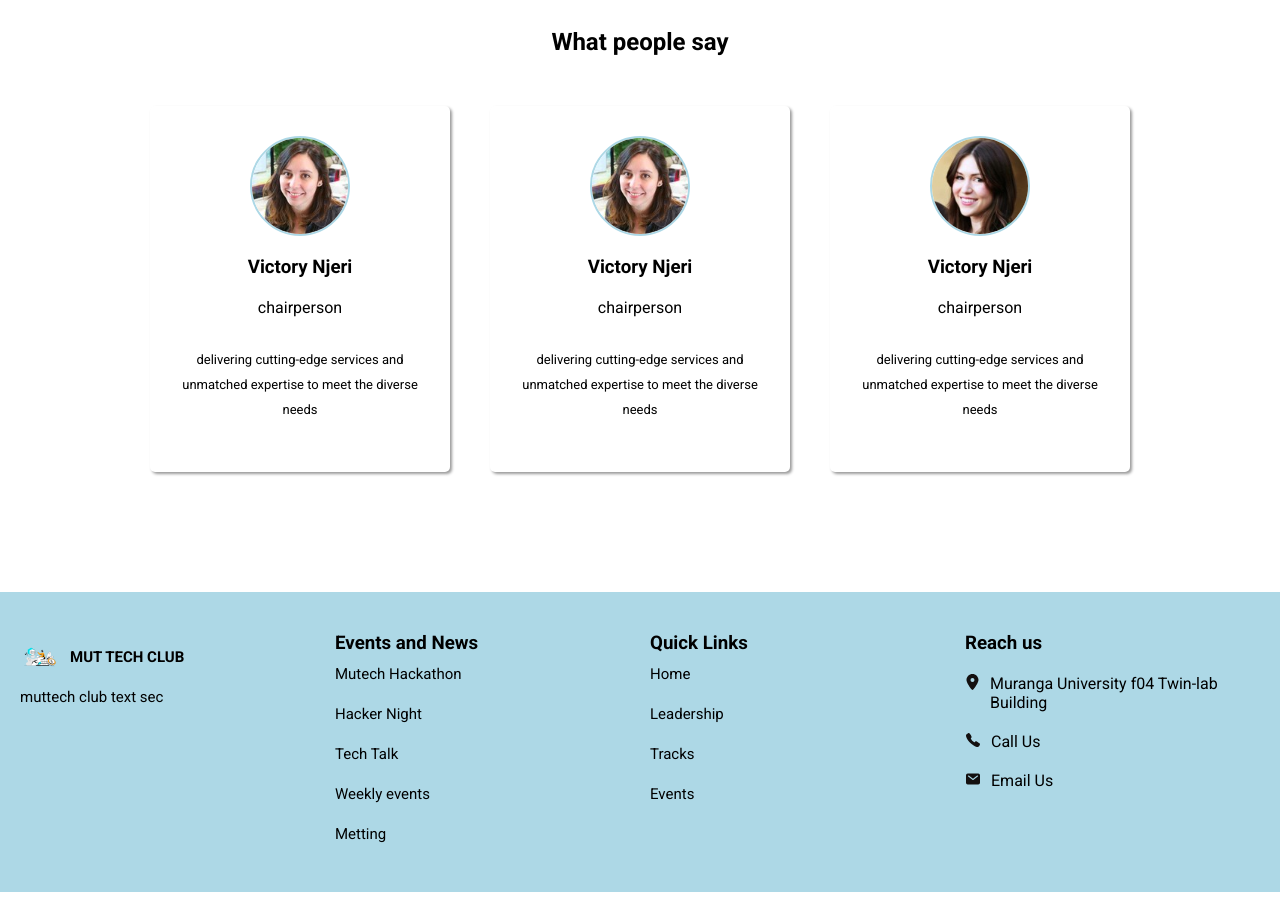
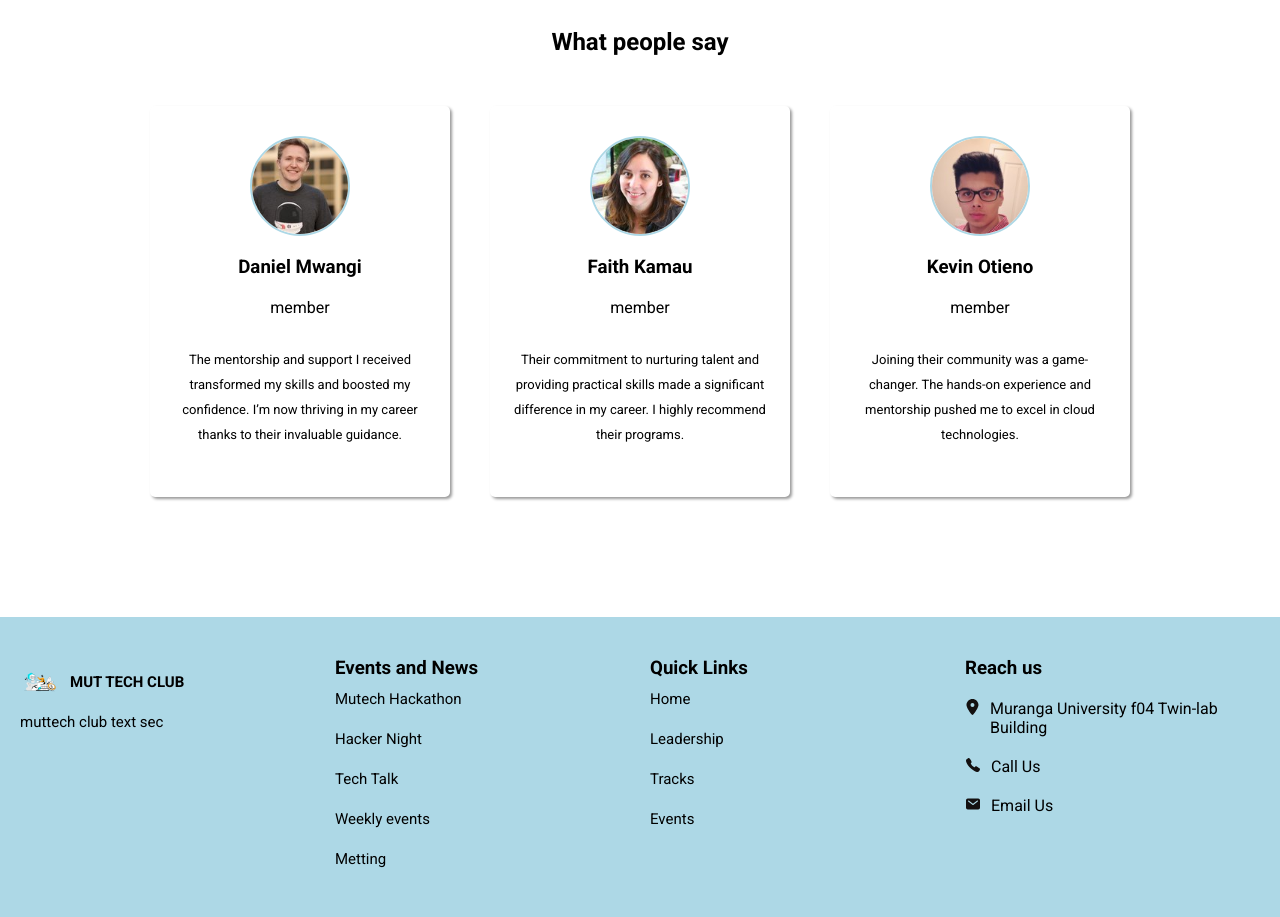
Before and after one commit to Naominm/mutc-website, a React (Vite) app: page / in a window 1280 px wide. Shown: the part 1620-2537 px from the top of the page. Before the commit the page ends 2512 px from the top, so only its background shows below. Built offline with nearby package versions, Linux system fonts and the light colour scheme.

Commit message:
Improved the card Home page Testimony section

```diff
--- a/src/pages/Home/About.css
+++ b/src/pages/Home/About.css
@@ -102,3 +102,6 @@ justify-content: center;
     color: var(--pure-white);
     font-weight: 800;
 }
+.btn-class button:hover{
+    background-color:var(--soft-blue);
+}
--- a/src/pages/Home/Testimnonial.tsx
+++ b/src/pages/Home/Testimnonial.tsx
@@ -2,7 +2,7 @@
 import CardContent from '../../components/card/Card'
 import Testimony1 from '../../assets/mutc-images/user3.jpg'
 import Testimony2 from '../../assets/mutc-images/user4.jpg'
-import Testimony3 from '../../assets/mutc-images/user5.jpg'
+import Testimony3 from '../../assets/mutc-images/user7.jpg'
 
 
 import "./Testimonial.css"
@@ -12,9 +12,27 @@ function Testimonial() {
         <section className="testimonial-section">
             <TestimonialHeader/>
             <div className="testimony-elements">
-                <CardContent user={Testimony2} name='Victory Njeri' text='chairperson' description='delivering cutting-edge services and unmatched expertise to meet the diverse needs'/>
-                <CardContent user={Testimony2} name='Victory Njeri' text='chairperson' description='delivering cutting-edge services and unmatched expertise to meet the diverse needs'/>
-                <CardContent user={Testimony3} name='Victory Njeri' text='chairperson' description='delivering cutting-edge services and unmatched expertise to meet the diverse needs'/>
+            <CardContent
+    user={Testimony1}
+    name='Daniel Mwangi'
+    text='member'
+    description='The mentorship and support I received transformed my skills and boosted my confidence. I’m now thriving in my career thanks to their invaluable guidance.'
+/>
+
+<CardContent
+    user={Testimony2}
+    name='Faith Kamau'
+    text='member'
+    description='Their commitment to nurturing talent and providing practical skills made a significant difference in my career. I highly recommend their programs.'
+/>
+
+<CardContent
+    user={Testimony3}
+    name='Kevin Otieno'
+    text='member'
+    description='Joining their community was a game-changer. The hands-on experience and mentorship pushed me to excel in cloud technologies.'
+/>
+
             </div>
         </section>
      );
```
